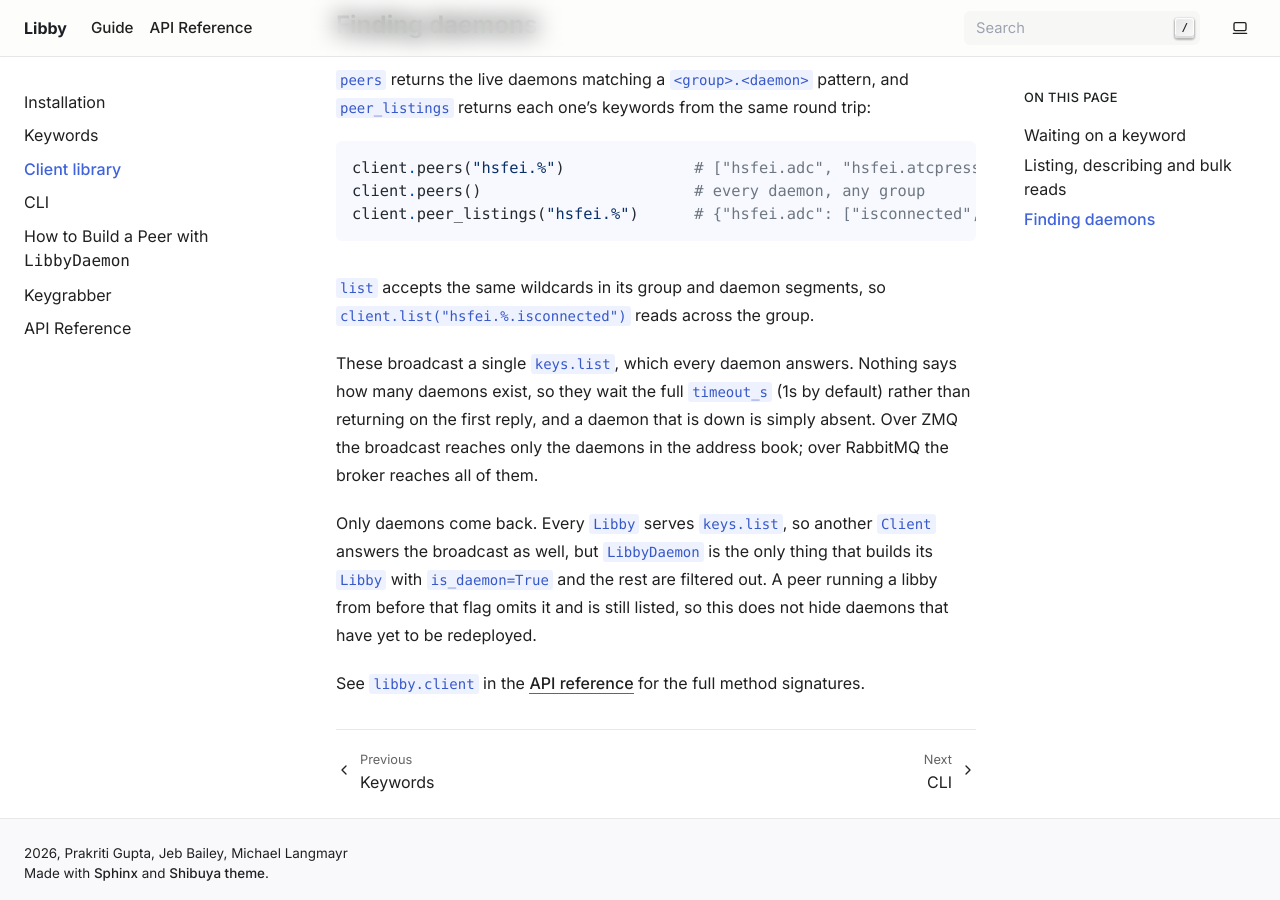
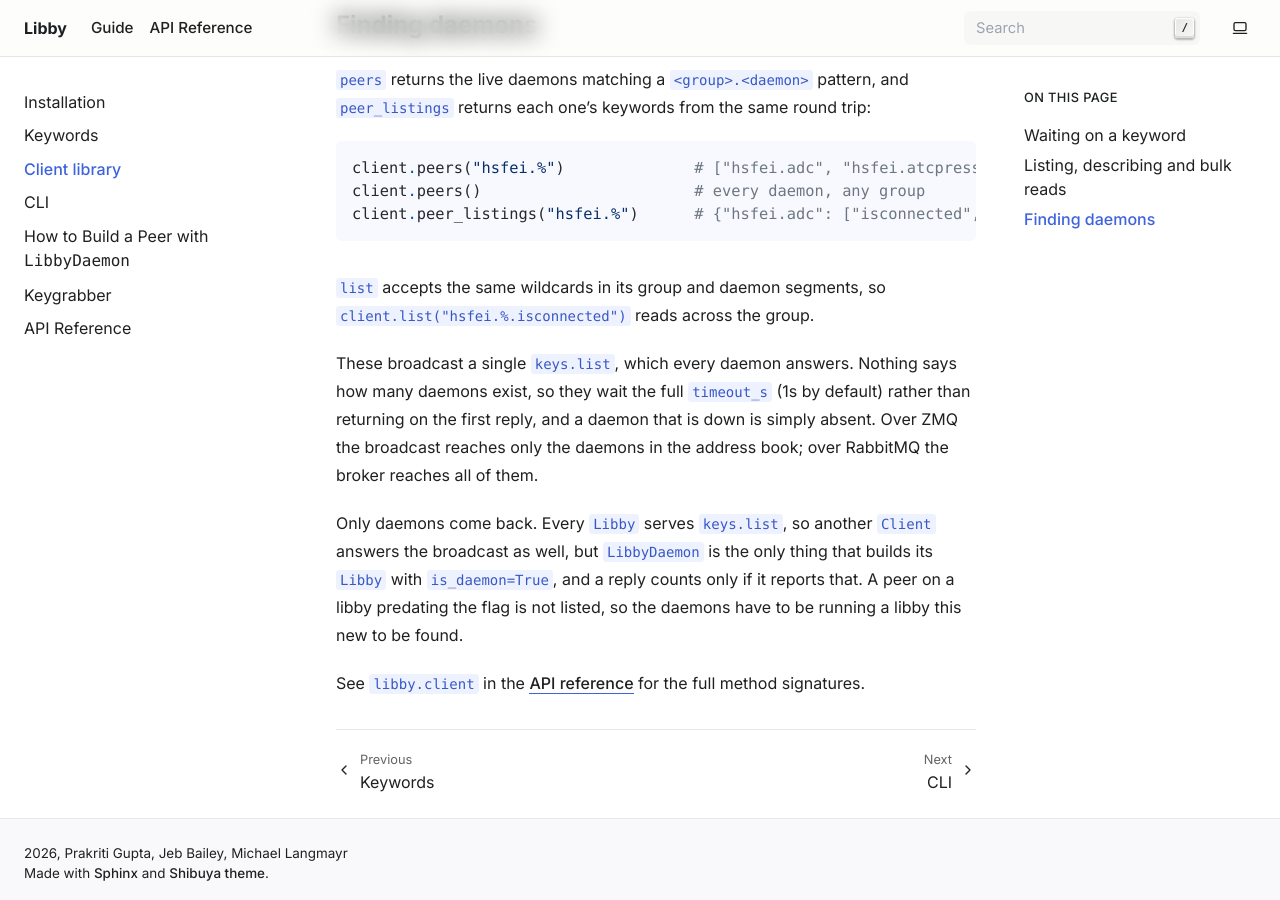
Before and after one commit to CaltechOpticalObservatories/libby, a Sphinx documentation site: the page built from docs/source/client.md, in a window 1280 px wide and 900 px high, scrolled down 2971 px. Built offline with Sphinx 7.4.7, drawn with Linux system fonts in a browser that asks for light colours.

Commit message:
Require an explicit daemon flag before listing a peer

```diff
--- a/docs/source/client.md
+++ b/docs/source/client.md
@@ -136,9 +136,9 @@ address book; over RabbitMQ the broker reaches all of them.
 
 Only daemons come back. Every `Libby` serves `keys.list`, so another
 `Client` answers the broadcast as well, but `LibbyDaemon` is the only thing
-that builds its `Libby` with `is_daemon=True` and the rest are filtered out.
-A peer running a libby from before that flag omits it and is still listed,
-so this does not hide daemons that have yet to be redeployed.
+that builds its `Libby` with `is_daemon=True`, and a reply counts only if it
+reports that. A peer on a libby predating the flag is not listed, so the
+daemons have to be running a libby this new to be found.
 
 See {mod}`libby.client` in the {doc}`API reference </api/index>` for the
 full method signatures.
```
Also changed, not shown: 2 other files.
